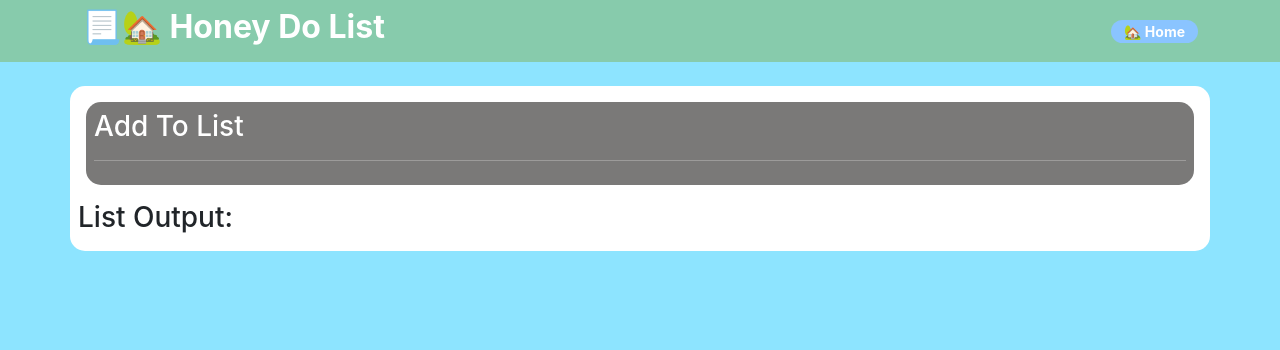
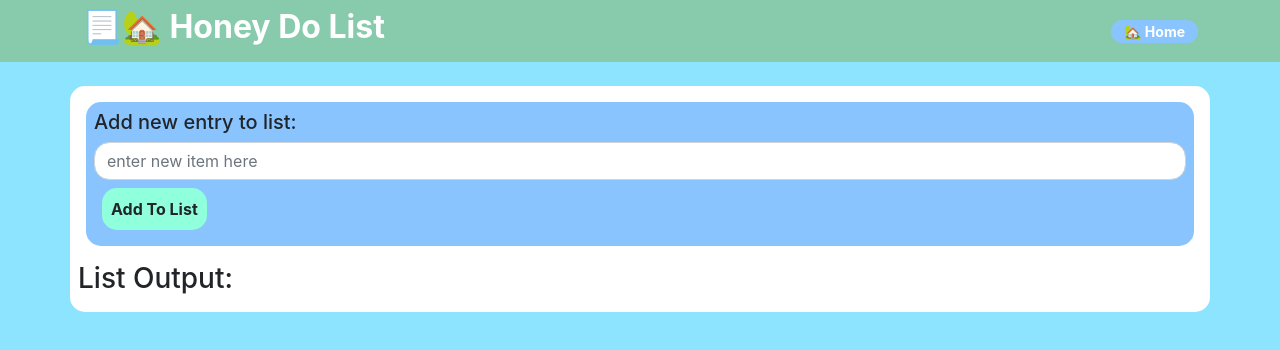
Before and after one commit to vircabading/MERN-React-FunctionalComponents-ToDoList-2308, a React (Create React App) app: page / in a window 1280 px wide. Shown: the top 350 px of the page. Built offline with nearby package versions, Linux system fonts and the light colour scheme.

Commit message:
add form input for new entry to honey do list

```diff
--- a/src/components/AddToListView.jsx
+++ b/src/components/AddToListView.jsx
@@ -7,11 +7,23 @@ import '../styling/AddToList.css'
 
 const AddToListView = (props) => {
     return (
-        <div className='m-2  p-2 round bg-grey text-white'>
-            <h3>Add To List</h3>
-            <hr />
+        <form className='m-2  p-2 round bg-grey form-group'>
+            <label>
+                <h5>Add new entry to list:</h5>
+            </label>
+            <input
+                type='text'
+                className='form-control round'
+                placeholder='enter new item here' >
 
-        </div>
+            </input>
+            <button
+                className='btn round p-2 m-2 bg-btn' >
+                <strong>
+                    Add To List
+                </strong>
+            </button>
+        </form>
     )
 }
 
--- a/src/styling/AddToList.css
+++ b/src/styling/AddToList.css
@@ -1,3 +1,7 @@
 .bg-grey {
-    background-color: #7A7978;
+    background-color: #8AC4FF;
 }
+
+.bg-btn {
+    background-color: #90FFDC;
+}
```
